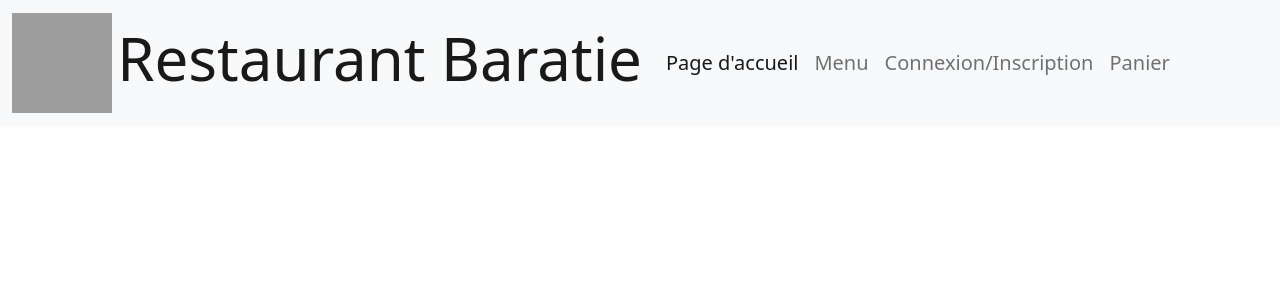
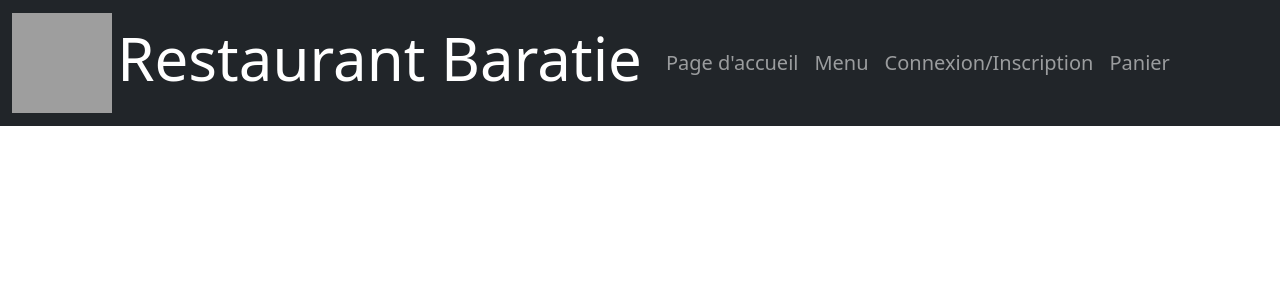
Before and after one commit to twinh0/ProjM306, a PHP site: page /connexion.php in a window 1280 px wide. Shown: the top 300 px of the page. Run offline with PHP 8.4, Linux system fonts and the light colour scheme; grey boxes are pictures that could not be loaded.

Commit message:
modif de couleur pour la navigation

```diff
--- a/Code/nav.php
+++ b/Code/nav.php
@@ -1,4 +1,4 @@
-<nav class="navbar navbar-expand-lg navbar-light bg-light">
+<nav class="navbar navbar-expand-lg navbar-dark bg-dark">
     <div class="container-fluid">
         <a class="navbar-brand" href="home.php">
             <img src="../logoBaratie.png" alt="logo" width="100" height="100" class="d-inline-block align-top">
@@ -11,7 +11,7 @@
         <div class="collapse navbar-collapse" id="navbarSupportedContent">
             <ul class="navbar-nav me-auto mb-2 mb-lg-0" style="font-size: 20px;">
                 <li class="nav-item">
-                    <a class="nav-link active" aria-current="page" href="home.php">Page d'accueil</a>
+                    <a class="nav-link" aria-current="page" href="home.php">Page d'accueil</a>
                 </li>
                 <li class="nav-item">
                     <a class="nav-link" href="menu.php">Menu</a>
```
